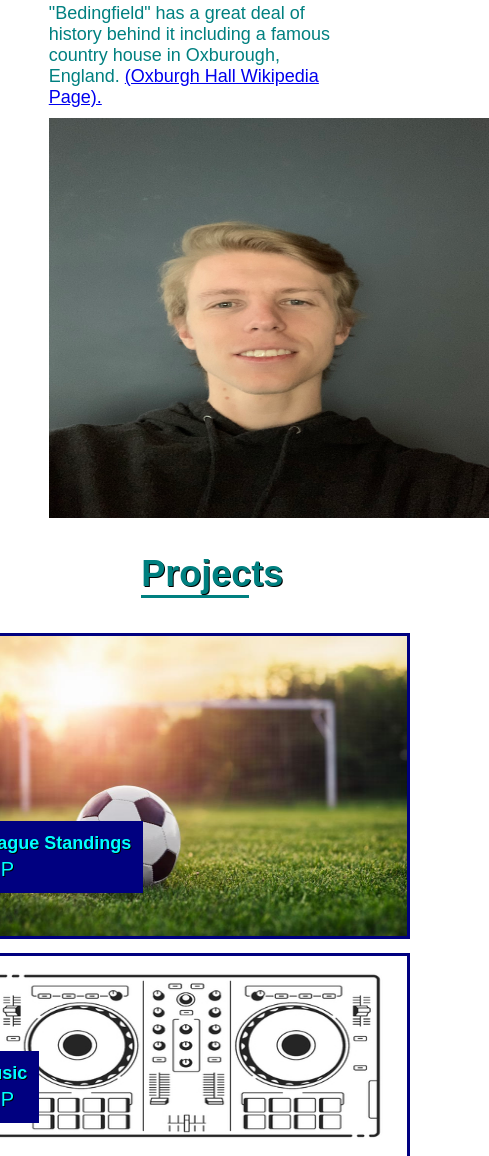
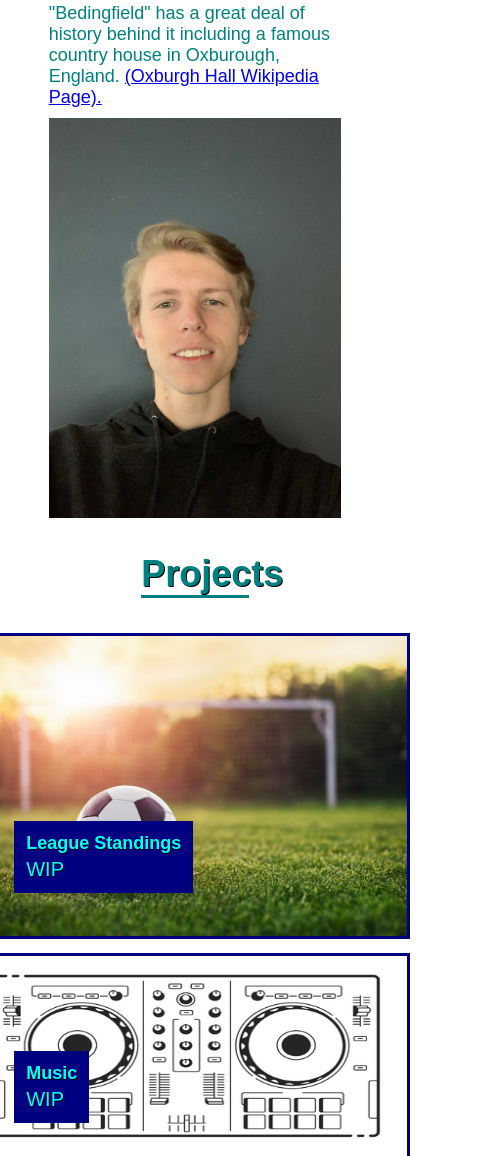
Before and after one commit to adambedingfield/Portfolio, a plain HTML site: page index.html in a window 390 px wide. Shown: the part 862-2018 px from the top of the page, 489 px wide, since content can reach past the window. Drawn offline with Linux system fonts and the light colour scheme.

Commit message:
added to media

```diff
--- a/assets/css/style.css
+++ b/assets/css/style.css
@@ -271,7 +271,7 @@ text-shadow: 1px 1px black;
 
     .section-title p img {
         height: 400px;
-        width: 440px;
+        width: 100%;
     }
 
 }
@@ -319,6 +319,10 @@ text-shadow: 1px 1px black;
         padding-right: 12%;
     }
 
+    .contact {
+        display: initial;
+    }
+
     .contact nav ul li {
         color: var(--secondary-color);
     }
@@ -327,4 +331,8 @@ text-shadow: 1px 1px black;
         color: var(--secondary-color);
     }
 
+    .info-position {
+        left: 50px;
+    }
+
 }
```
